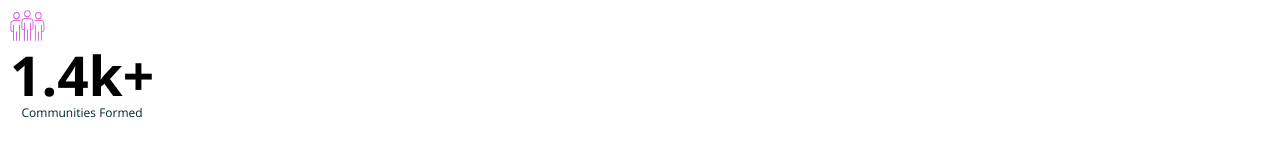
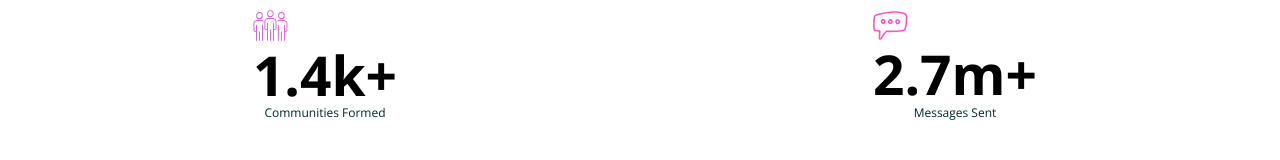
Before and after one commit to Iamronaldosunmu/huddle-landing-page-with-curved-sections, a plain HTML site: page index.html in a window 1280 px wide. Drawn offline with nearby package versions, Linux system fonts and the light colour scheme.

Commit message:
Created the figurs block and the grid styles in css

```diff
--- a/css/styles.css
+++ b/css/styles.css
@@ -116,3 +116,16 @@ body {
   font-size: 1.2rem;
   text-align: center;
 }
+/* Grids */
+.grid {
+  display: grid;
+  grid-template-columns: 1fr;
+  row-gap: 3rem;
+  justify-items: center;
+  align-items: center;
+}
+@media screen and (min-width: 768px) {
+  .grid--1x2 {
+    grid-template-columns: 1fr 1fr;
+  }
+}
--- a/index.html
+++ b/index.html
@@ -21,12 +21,23 @@
     <title>Frontend Mentor | Huddle landing page with curved sections</title>
   </head>
   <body>
-    <div class="text__info">
-      <div class="icon-container">
-        <img src="images/icon-communities.svg" />
+    <div class="block block--figures">
+      <div class="grid grid--1x2">
+        <div class="text__info">
+          <div class="icon-container">
+            <img src="images/icon-communities.svg" />
+          </div>
+          <p class="text__info__number">1.4k+</p>
+          <p class="text__info__footer">Communities Formed</p>
+        </div>
+        <div class="text__info">
+          <div class="icon-container">
+            <img src="images/icon-messages.svg" />
+          </div>
+          <p class="text__info__number">2.7m+</p>
+          <p class="text__info__footer">Messages Sent</p>
+        </div>
       </div>
-      <p class="text__info__number">1.4k+</p>
-      <p class="text__info__footer">Communities Formed</p>
     </div>
   </body>
 </html>
```
Also changed, not shown: components/FiguresBlock.html (added, +18 -0 lines).
